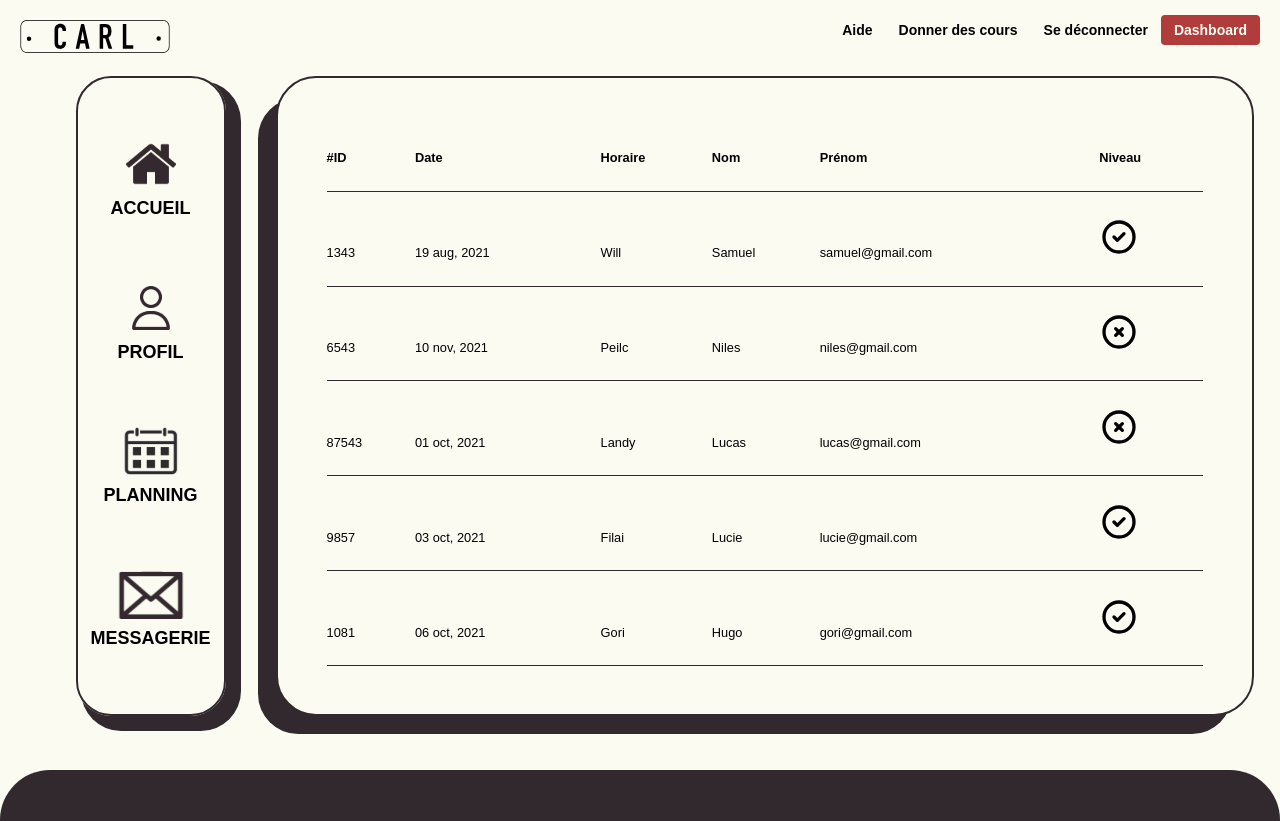
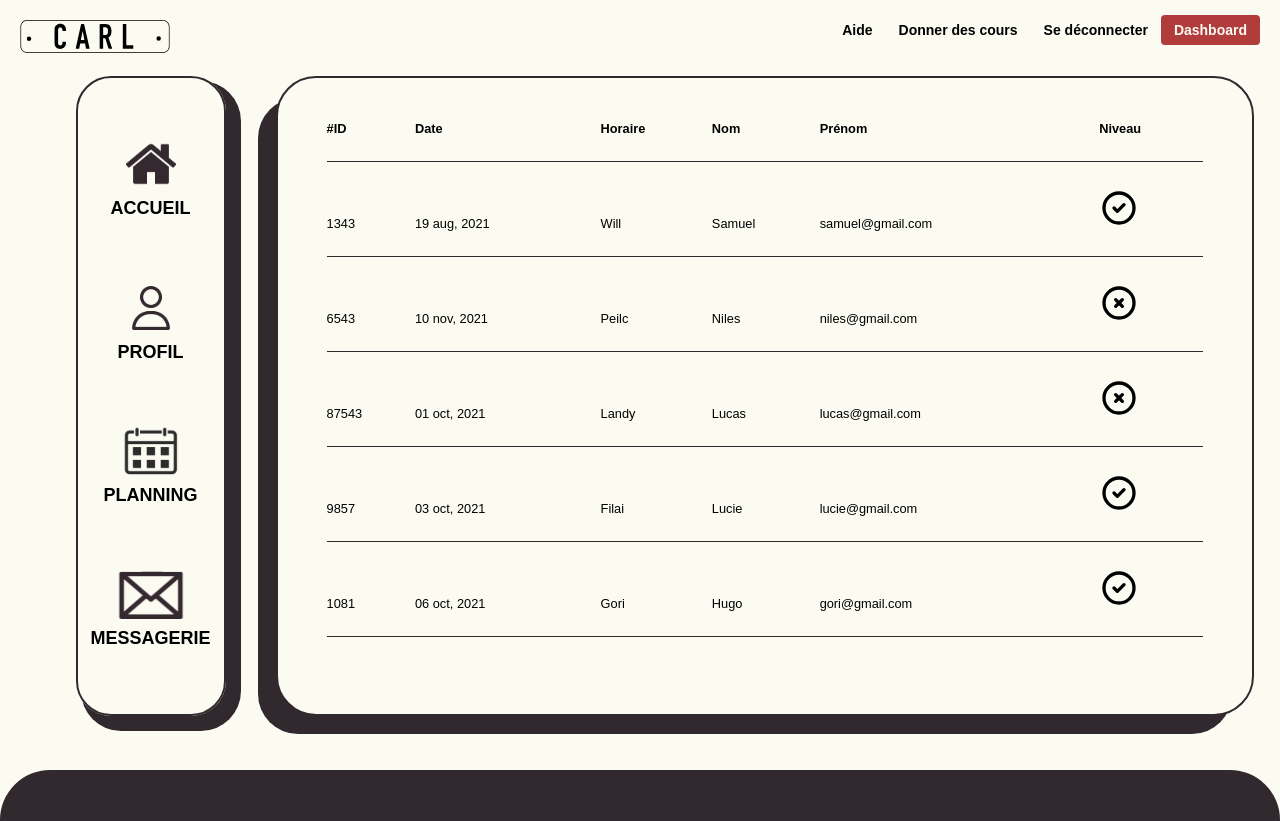
Before and after one commit to enzotarrery/hackathon-react, a React (Create React App) app: page /dashboard/payments in a window 1280 px wide. Shown: the top 821 px of the page. Built offline with nearby package versions, Linux system fonts and the light colour scheme; no server answers; a web font is replaced by a local one.

Commit message:
Update: fix styling

```diff
--- a/src/assets/scss/modules/_events.scss
+++ b/src/assets/scss/modules/_events.scss
@@ -40,6 +40,12 @@
     &__list {
         flex: 1 0 0%;
     }
+
+    &__container {
+        @include mixins.flexarize(row);
+        gap: 4rem;
+        width: 100%;
+    }
 }
 
 @media screen and (min-width: 992px) {
--- a/src/assets/scss/modules/_table.scss
+++ b/src/assets/scss/modules/_table.scss
@@ -17,7 +17,7 @@
         border-radius: 40px;
         border: 2px solid colors.$black;
 
-        padding: 5%;
+        padding: 2% 5%;
 
         &::before {
             content: '';
--- a/src/assets/scss/pages/_dashboard.scss
+++ b/src/assets/scss/pages/_dashboard.scss
@@ -1,7 +1,5 @@
 @use '../variables/mixins';
 
 .content {
-    @include mixins.flexarize(row);
-    gap: 4rem;
     flex: 1 0 0%;
 }
--- a/src/components/Courses.jsx
+++ b/src/components/Courses.jsx
@@ -32,7 +32,7 @@ const Courses = () => {
 
     /* Render */
     return (
-        <>
+        <section className='events__container'>
             <section className='events'>
                 <h3 className='title events__title'>Cours à venir</h3>
                 <table className='events__list'>
@@ -55,7 +55,7 @@ const Courses = () => {
             <Table
                 data='courses'
             />
-        </>
+        </section>
     );
 }
 
```
